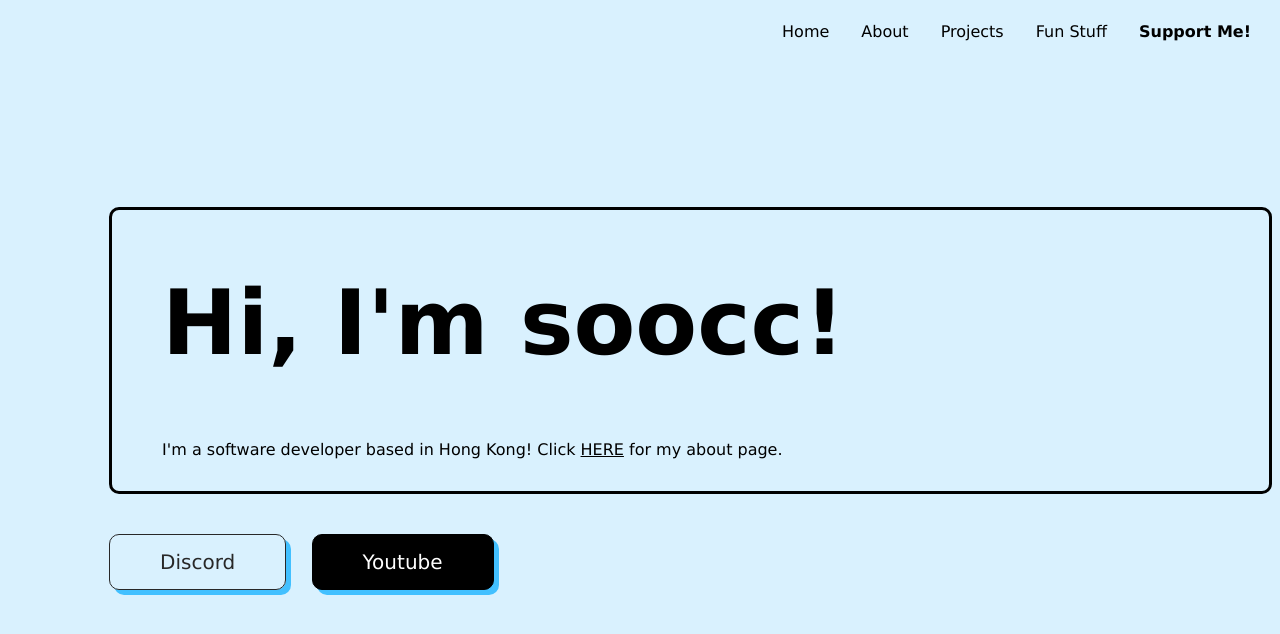
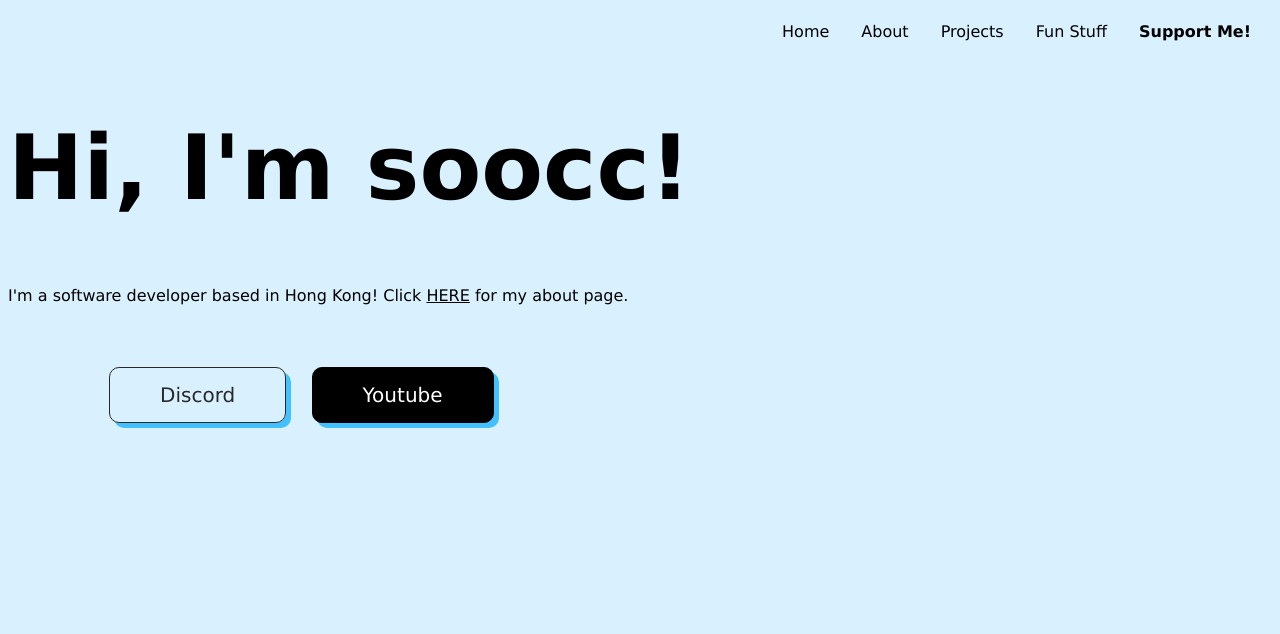
Before and after one commit to soocc/sooccsocks2, a Jekyll site: the page built from index.html, in a window 1280 px wide. Shown: the top 634 px of the page. Built offline with Jekyll 4.4.1, drawn with Linux system fonts in a browser that asks for light colours.

Commit message:
Update index.html

```diff
--- a/index.html
+++ b/index.html
@@ -20,15 +20,6 @@ layout: default
       .black-button {
         margin-left: 2%;
       }
-
-      .first {
-        margin-top: 12%;
-        margin-left: 8%;
-        margin-bottom: 0px;
-        border-radius: 10px 10px 10px 10px;
-        border-style: solid;
-        padding: 0 50px 10px 50px;
-      }
     </style>
   </head>
   <body>
```
